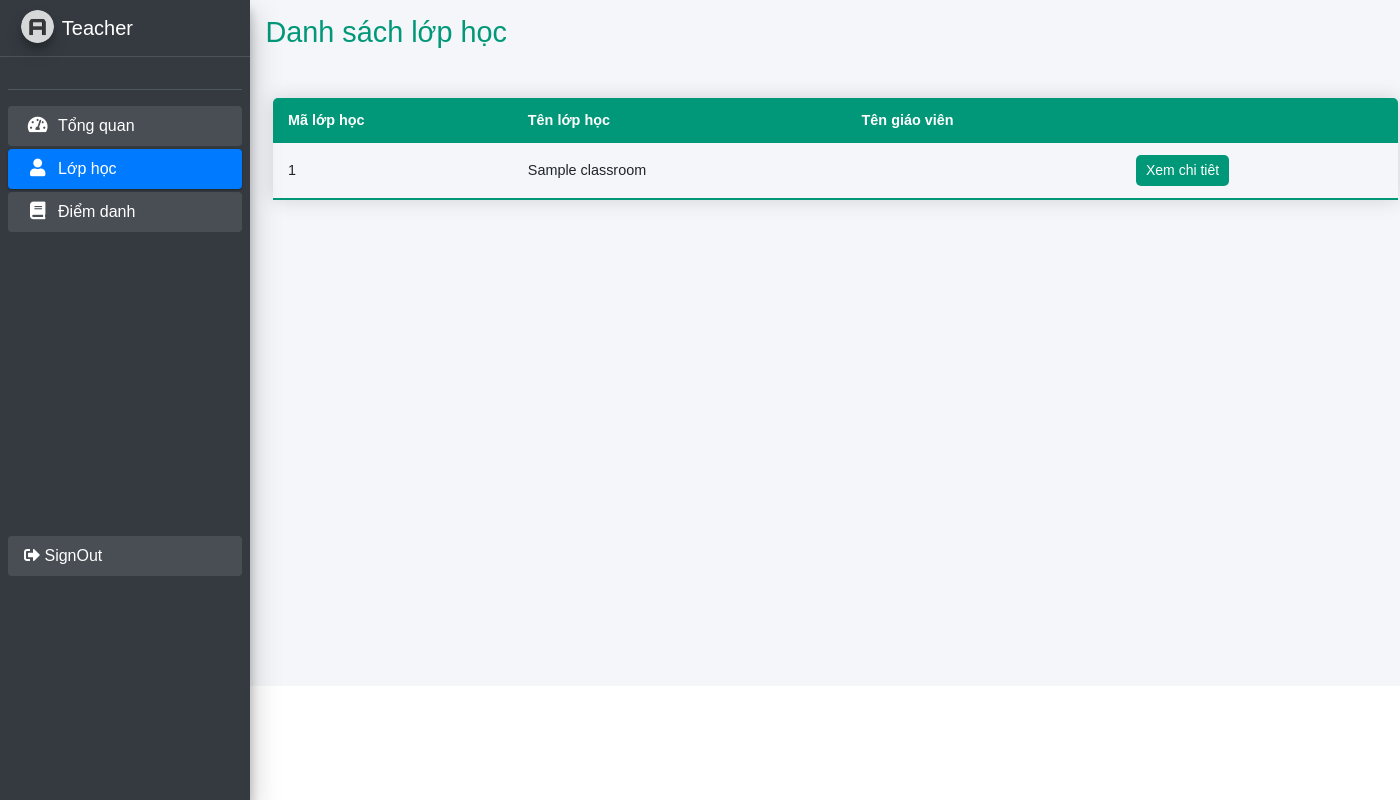
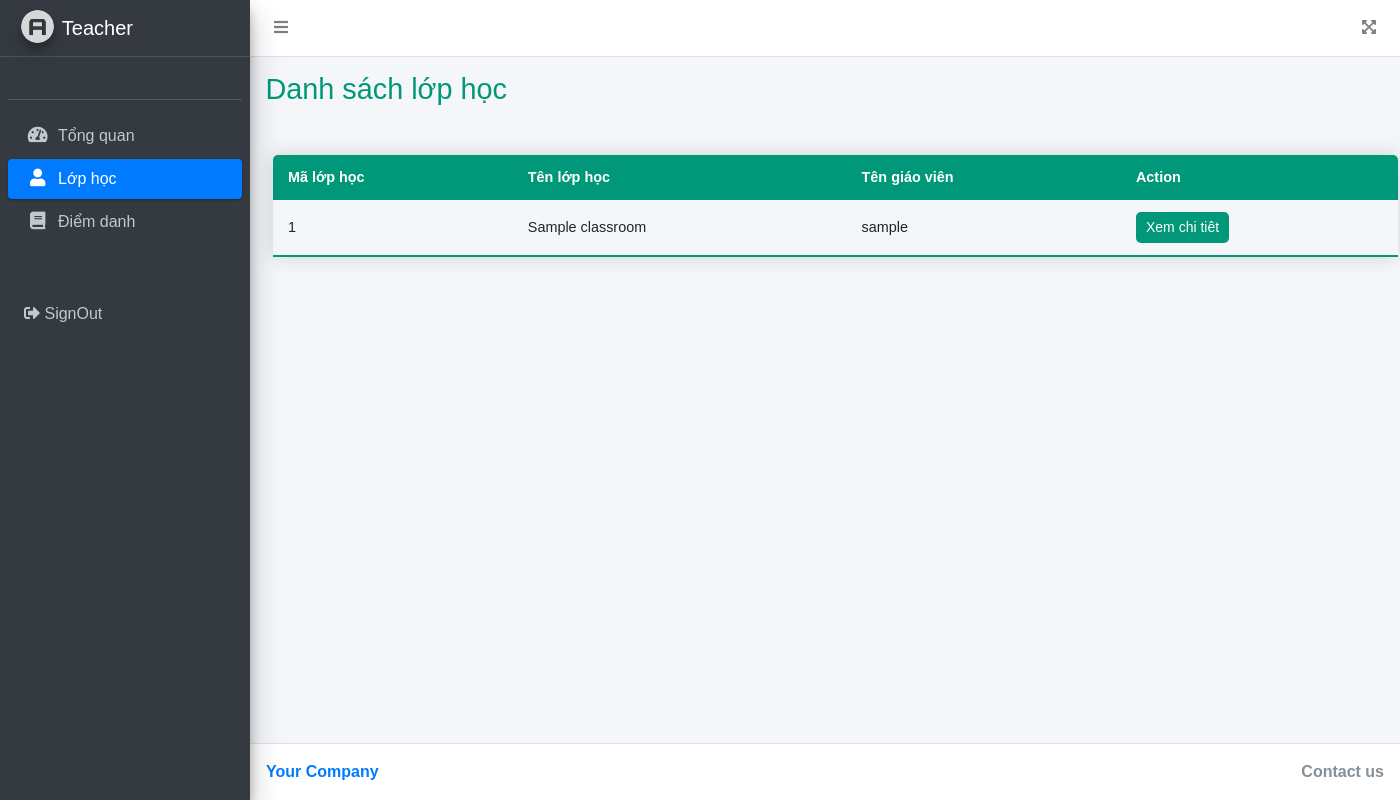
Before and after one commit to vuminhphong23/WebDiemDanh, a Django app: template templates/class/classroom_list.html in a window 1400 px wide. Run offline with Django 3.2, Linux system fonts and the light colour scheme; tables that the repository leaves empty hold one stand-in row (values such as "Sample post"); the template is opened without the code that fills it: values that come from a table or form of the project are taken from there, most other values are stand-ins (such as "Sample title", 1, 10 or a date in 2020); some libraries are stand-ins or nearby versions.

Commit message:
update file class list

```diff
--- a/authentication/dashboardController.py
+++ b/authentication/dashboardController.py
@@ -8,6 +8,7 @@
 from .forms import TblStudentsForm
 from django.shortcuts import render, redirect, get_object_or_404
 from django.db.models import Q
+from django.contrib.auth.decorators import login_required
 
 def classroom_student_list(request, class_id):
     classroom = get_object_or_404(Classroom, class_id=class_id)
@@ -56,8 +57,10 @@
     }
     return JsonResponse(data)
 
+@login_required
 def classroom_list(request):
-    classrooms = Classroom.objects.all()
+    user = request.user
+    classrooms = Classroom.objects.filter(teacher=user)
     return render(request, 'class/classroom_list.html', {'classrooms': classrooms})
 
 def classroom_list_attendance(request):
--- a/authentication/views.py
+++ b/authentication/views.py
@@ -67,7 +67,7 @@
                 login(request, user)
                 fname = user.first_name
                 messages.success(request, "Logged In Successfully as Teacher!")
-                return render(request, "authentication/index.html",{"fname":fname})
+                return redirect('dashboard')
             else:
                 messages.error(request, "Invalid role for this user!")
                 return redirect('signin')
--- a/templates/class/classroom_list.html
+++ b/templates/class/classroom_list.html
@@ -1,59 +1,3 @@
-<!-- <!DOCTYPE html>
-<html>
-<head>
-    <title>Classroom List</title>
-</head>
-<body>
-    <h1>Classroom List</h1>
-    <ul>
-        {% for classroom in classrooms %}
-            <li><a href="{% url 'classroom_detail' classroom.class_id %}">{{ classroom.class_name }}</a></li>
-        {% endfor %}
-    </ul>
-</body>
-</html> -->
-
-
-
-<!-- <!DOCTYPE html>
-<html>
-<head>
-    <title>Classroom List</title>
-    {% load static %}
-    <link rel="stylesheet" href="{% static 'assets/css/style.css' %}">
-</head>
-<body>
-    <h1>Danh sách lớp học</h1>
-    <div class="container">
-        <table id="customers" border="1">
-            <thead>
-                <tr>
-                    <th>Mã lớp học</th>
-                    <th>Tên lớp học</th>
-                    <th>Tên giáo viên</th>
-                    <th>Action</th>
-                </tr>
-            </thead>
-            <tbody>
-                {% for classroom in classrooms %}
-                <tr>
-                    <td>{{ classroom.class_id }}</td>
-                    <td>{{ classroom.class_name }}</td>
-                    <td>{{ classroom.teacher_name }}</td>
-                    <td>
-                        <a href="{% url 'classroom_detail' classroom.class_id %}"><button id="del">Xem chi tiêt</button></a>
-                    </td>
-                </tr>
-                {% endfor %}
-            </tbody>
-        </table>
-    </div>
-
-</body>
-</html> -->
-
-
-
 <!DOCTYPE html>
 <html lang="en">
 <head>
@@ -63,27 +7,16 @@
   <!-- Google Font: Source Sans Pro -->
   <link rel="stylesheet" href="https://fonts.googleapis.com/css?family=Source+Sans+Pro:300,400,400i,700&display=fallback">
   <!-- Font Awesome -->
-
   {% load static %}
   <link rel="stylesheet" href="{% static 'assets/css/Admin/admin/assets/plugins/fontawesome-free/css/all.min.css' %}">
-  {% load static %}
   <link rel="stylesheet" href="{% static 'assets/css/Admin/admin/assets/plugins/tempusdominus-bootstrap-4/css/tempusdominus-bootstrap-4.min.css' %}">
-  {% load static %}
   <link rel="stylesheet" href="{% static 'assets/css/Admin/admin/assets/plugins/icheck-bootstrap/icheck-bootstrap.min.css' %}">
-  {% load static %}
   <link rel="stylesheet" href="{% static 'assets/css/Admin/admin/assets/plugins/jqvmap/jqvmap.min.css' %}">
-  {% load static %}
   <link rel="stylesheet" href="{% static 'assets/css/Admin/admin/assets/css/adminlte.min.css' %}">
-  {% load static %}
   <link rel="stylesheet" href="{% static 'assets/css/Admin/admin/assets/plugins/overlayScrollbars/css/OverlayScrollbars.min.css' %}">
-  {% load static %}
   <link rel="stylesheet" href="{% static 'assets/css/Admin/admin/assets/plugins/daterangepicker/daterangepicker.css' %}">
-  {% load static %}
   <link rel="stylesheet" href="{% static 'assets/css/Admin/admin/assets/plugins/summernote/summernote-bs4.min.css' %}">
-
-  {% load static %}
   <link rel="stylesheet" href="{% static 'assets/css/style.css' %}">
-  {% load static %}
   <link rel="stylesheet" href="{% static 'assets/css/main.css' %}">
   <style>
     #up {
@@ -111,33 +44,29 @@
 <body class="hold-transition sidebar-mini layout-fixed">
   <div class="wrapper">
     <!-- Navbar -->
-  <!-- <nav class="main-header navbar navbar-expand navbar-white navbar-light">
+    <nav class="main-header navbar navbar-expand navbar-white navbar-light">
+      <!-- Left navbar links -->
       <ul class="navbar-nav">
         <li class="nav-item">
           <a class="nav-link" data-widget="pushmenu" href="#" role="button"><i class="fas fa-bars"></i></a>
         </li>
-      <li class="nav-item d-none d-sm-inline-block">
-        <a href="#" class="nav-link">Home</a>
-      </li>
       </ul>
-
+      <!-- Right navbar links -->
       <ul class="navbar-nav ml-auto">
-      <li class="nav-item">
-        <p class="nav-link">ADMIN</p>
-      </li>
         <li class="nav-item">
           <a class="nav-link" data-widget="fullscreen" href="#" role="button">
             <i class="fas fa-expand-arrows-alt"></i>
           </a>
         </li>
       </ul>
-  </nav> -->
+    </nav>
+    <!-- /.navbar -->
 
-  <!-- Sidebar Container -->
+    <!-- Sidebar -->
     <aside class="main-sidebar sidebar-dark-primary elevation-4">
       <!-- Brand Logo -->
       <a href="#" class="brand-link">
-      <img src="{%static 'assets/images/AdminLTELogo.png' %}" alt="AdminLTE Logo" class="brand-image img-circle elevation-3" style="opacity: .8">
+        <img src="{% static 'assets/images/AdminLTELogo.png' %}" alt="AdminLTE Logo" class="brand-image img-circle elevation-3" style="opacity: .8">
         <span class="brand-text font-weight-light">Teacher</span>
       </a>
 
@@ -145,83 +74,47 @@
       <div class="sidebar">
         <!-- Sidebar user panel (optional) -->
         <div class="user-panel mt-3 pb-3 mb-3 d-flex">
-        <!-- <div class="image">
-          <img  src="../assets/img/avatar5.png" class="img-circle elevation-2" alt="User Image">
-        </div> -->
-        <!-- <div class="info"> -->
-          <!-- <a href="#" class="d-block">ADMIN</a> -->
-          <!-- <h1>Welcome, {{ account }}!</h1> -->
-        <!-- </div> -->
+          <div class="info">
+            <a href="#" class="d-block">{{ request.user.username }}</a>
+          </div>
         </div>
 
         <!-- Sidebar Menu -->
         <nav class="mt-2">
           <ul class="nav nav-pills nav-sidebar flex-column" data-widget="treeview" role="menu" data-accordion="false">
-          <li class="nav-item menu-open">
+            <li class="nav-item">
               <a href="/dashboard" class="nav-link">
                 <i class="nav-icon fas fa-tachometer-alt"></i>
-              <p>
-                Tổng quan
-              </p>
+                <p>Tổng quan</p>
               </a>
             </li>
-          <li class="nav-item menu-open">
+            <li class="nav-item">
               <a href="#" class="nav-link active">
                 <i class="nav-icon fas fa-user"></i>
-              <p>
-                Lớp học
-              </p>
+                <p>Lớp học</p>
               </a>
             </li>
-          <li class="nav-item menu-open">
-            <a href="/classroom_list_attendance" class="nav-link ">
+            <li class="nav-item">
+              <a href="/classroom_list_attendance" class="nav-link">
                 <i class="nav-icon fas fa-book"></i>
-              <p>
-                Điểm danh
-              </p>
+                <p>Điểm danh</p>
               </a>
             </li>
-          <!-- <li class="nav-item menu-open">
-            <a href="#" class="nav-link ">
-              <i class="nav-icon fas fa-table"></i>
-              <p>
-                Room list
-              </p>
-            </a>
-          </li>
-          <li class="nav-item menu-open">
-            <a href="#" class="nav-link ">
-              <i class="nav-icon fas fa-bars"></i>
-              <p>
-                Book room
-              </p>
-            </a>
-          </li>
-          <li class="nav-item menu-open">
-            <a href="#" class="nav-link ">
-              <i class="nav-icon fas fa-comments"></i>
-              <p>
-                Comments
-              </p>
-            </a>
-          </li> -->
-          <li style="margin-top: 300px;" class="nav-item menu-open">
-            <a href="/signout" class="nav-link ">
+            <li class="nav-item mt-5">
+              <a href="/signout" class="nav-link">
                 <i class="fas fa-sign-out-alt"></i>
-              <p>
-                SignOut
-              </p>
+                <p>SignOut</p>
               </a>
             </li>
           </ul>
         </nav>
         <!-- /.sidebar-menu -->
       </div>
-
       <!-- /.sidebar -->
     </aside>
+    <!-- /.Sidebar -->
 
-  <!-- Content -->
+    <!-- Content Wrapper -->
     <div class="content-wrapper">
       <!-- Content Header (Page header) -->
       <div class="content-header">
@@ -229,70 +122,23 @@
           <div class="row mb-2">
             <div class="col-sm-6">
               <h1 class="m-0">Danh sách lớp học</h1>
-          </div><!-- /.col -->
-          <div class="col-sm-6">
-            <ol class="breadcrumb float-sm-right">
-              <!-- <li class="breadcrumb-item"><a href="#">Home</a></li>
-              <li class="breadcrumb-item active">User</li> -->
-            </ol>
-          </div><!-- /.col -->
-        </div><!-- /.row -->
-      </div><!-- /.container-fluid -->
             </div>
-
-
-
-
-
-
-
-
-
-
-
-
-
-
-
+          </div>
+        </div>
+      </div>
+      <!-- /.content-header -->
 
       <!-- Main content -->
       <section class="content">
         <div class="container-fluid">
-    <!-- <h1>Student List</h1> -->
-    <!-- <a href="{% url 'add_student' %}"><button id="new3">Add Member</button></a>
-    <table border="1">
-        <thead>
-            <tr>
-                <th>Student ID</th>
-                <th>Name</th>
-                <th>Email</th>
-                <th>Phone</th>
-                <th>Date of Birth</th>
-            </tr>
-        </thead>
-        <tbody>
-            {% for student in students %}
-            <tr>
-                <td>{{ student.student_id }}</td>
-                <td>{{ student.name }}</td>
-                <td>{{ student.email }}</td>
-                <td>{{ student.phone }}</td>
-                <td>{{ student.dateBirth }}</td>
-            </tr>
-            {% endfor %}
-        </tbody>
-    </table> -->
-
           <div class="container">
-        <!-- <a href="{% url 'diemdanh' %}"><button id="new3">Điểm danh nào</button></a> -->
-        <!-- <table id="customers" border="1"> -->
             <table class="content-table">
               <thead>
                 <tr>
                   <th>Mã lớp học</th>
                   <th>Tên lớp học</th>
                   <th>Tên giáo viên</th>
-                    <th></th>
+                  <th>Action</th>
                 </tr>
               </thead>
               <tbody>
@@ -300,7 +146,7 @@
                 <tr>
                   <td>{{ classroom.class_id }}</td>
                   <td>{{ classroom.class_name }}</td>
-                    <td>{{ classroom.teacher_name }}</td>
+                  <td>{{ classroom.teacher.username }}</td>
                   <td>
                     <a href="{% url 'classroom_detail' classroom.class_id %}"><button id="up">Xem chi tiêt</button></a>
                   </td>
@@ -309,70 +155,28 @@
               </tbody>
             </table>
           </div>
-
-
         </div>
       </section>
+      <!-- /.content -->
     </div>
-
-
-
-
-
-
-
-
-
-
-
-
-
-
-
-
-
-
-
-
-
-
-
-
-
-
-
-
-
-
-
-
-
-
+    <!-- /.content-wrapper -->
 
     <!-- Footer -->
-  <!-- <footer class="main-footer">
-    <strong><a href="#">HotelManager</a></strong>
+    <footer class="main-footer">
+      <strong><a href="#">Your Company</a></strong>
       <div class="float-right d-none d-sm-inline-block">
-      <b>Thecappahotel@gmail.com</b>
+        <b>Contact us</b>
       </div>
-  </footer> -->
+    </footer>
+    <!-- /.Footer -->
   </div>
+  <!-- /.wrapper -->
 
-<!-- <script src="../assets/plugins/jquery/jquery.min.js"></script>
-<script src="../assets/plugins/jquery-ui/jquery-ui.min.js"></script>
-<script src="../assets/plugins/bootstrap/js/bootstrap.bundle.min.js"></script>
-<script src="../assets/plugins/chart.js/Chart.min.js"></script>
-<script src="../assets/plugins/sparklines/sparkline.js"></script>
-<script src="../assets/plugins/jqvmap/jquery.vmap.min.js"></script>
-<script src="../assets/plugins/jqvmap/maps/jquery.vmap.usa.js"></script>
-<script src="../assets/plugins/jquery-knob/jquery.knob.min.js"></script>
-<script src="../assets/plugins/moment/moment.min.js"></script>
-<script src="../assets/plugins/daterangepicker/daterangepicker.js"></script>
-<script src="../assets/plugins/tempusdominus-bootstrap-4/js/tempusdominus-bootstrap-4.min.js"></script>
-<script src="../assets/plugins/summernote/summernote-bs4.min.js"></script>
-<script src="../assets/plugins/overlayScrollbars/js/jquery.overlayScrollbars.min.js"></script>
-<script src="../assets/js/adminlte.js"></script>
-<script src="../assets/js/demo.js"></script>
-<script src="../assets/js/pages/dashboard.js"></script> -->
+  <!-- Scripts -->
+  <script src="{% static 'assets/js/jquery.min.js' %}"></script>
+  <script src="{% static 'assets/js/bootstrap.bundle.min.js' %}"></script>
+  <script src="{% static 'assets/js/adminlte.min.js' %}"></script>
+  <script src="{% static 'assets/js/demo.js' %}"></script>
+  <script src="{% static 'assets/js/pages/dashboard.js' %}"></script>
 </body>
 </html>
```
Lines whose indentation alone changed are shown as unchanged.
